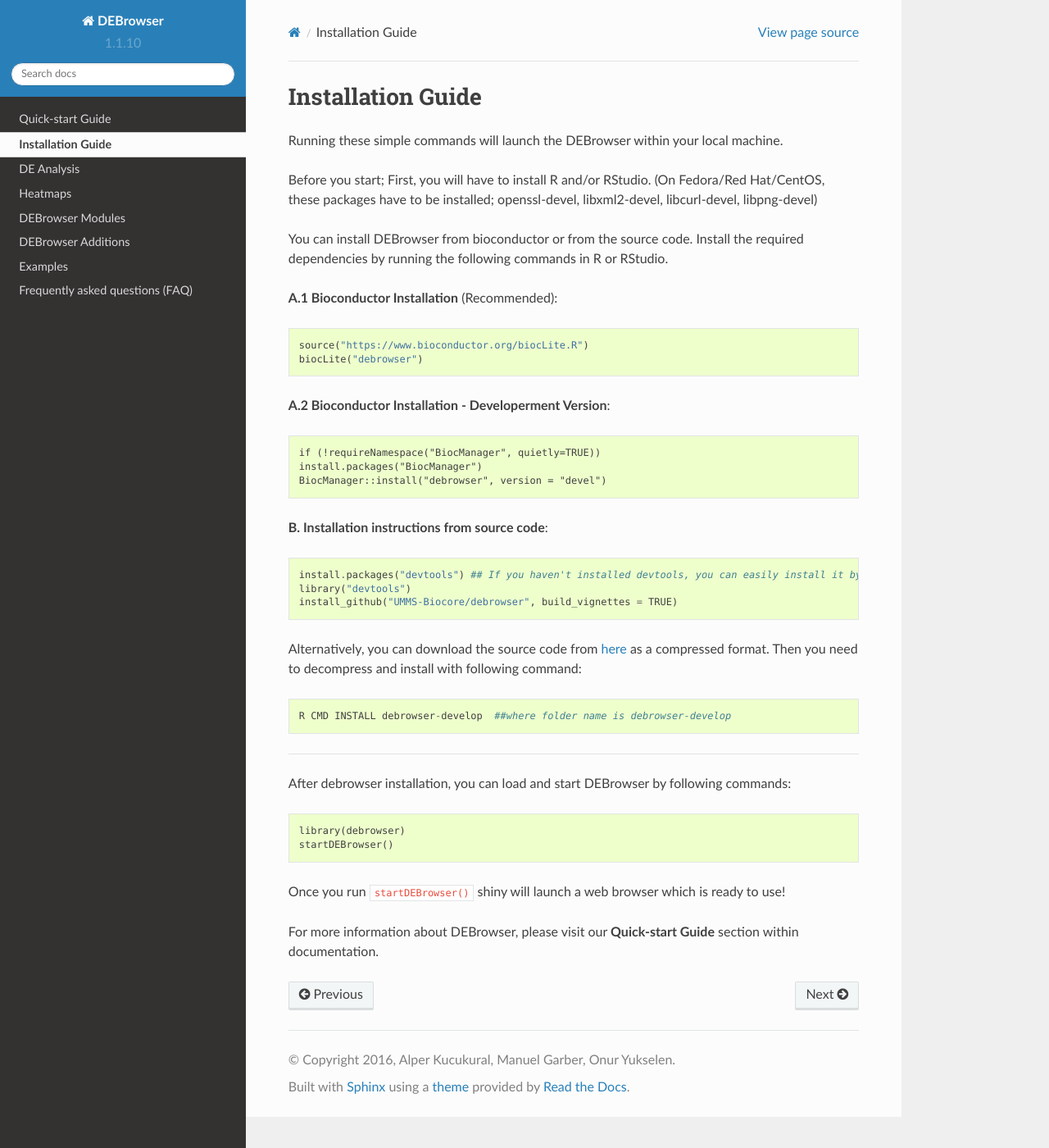
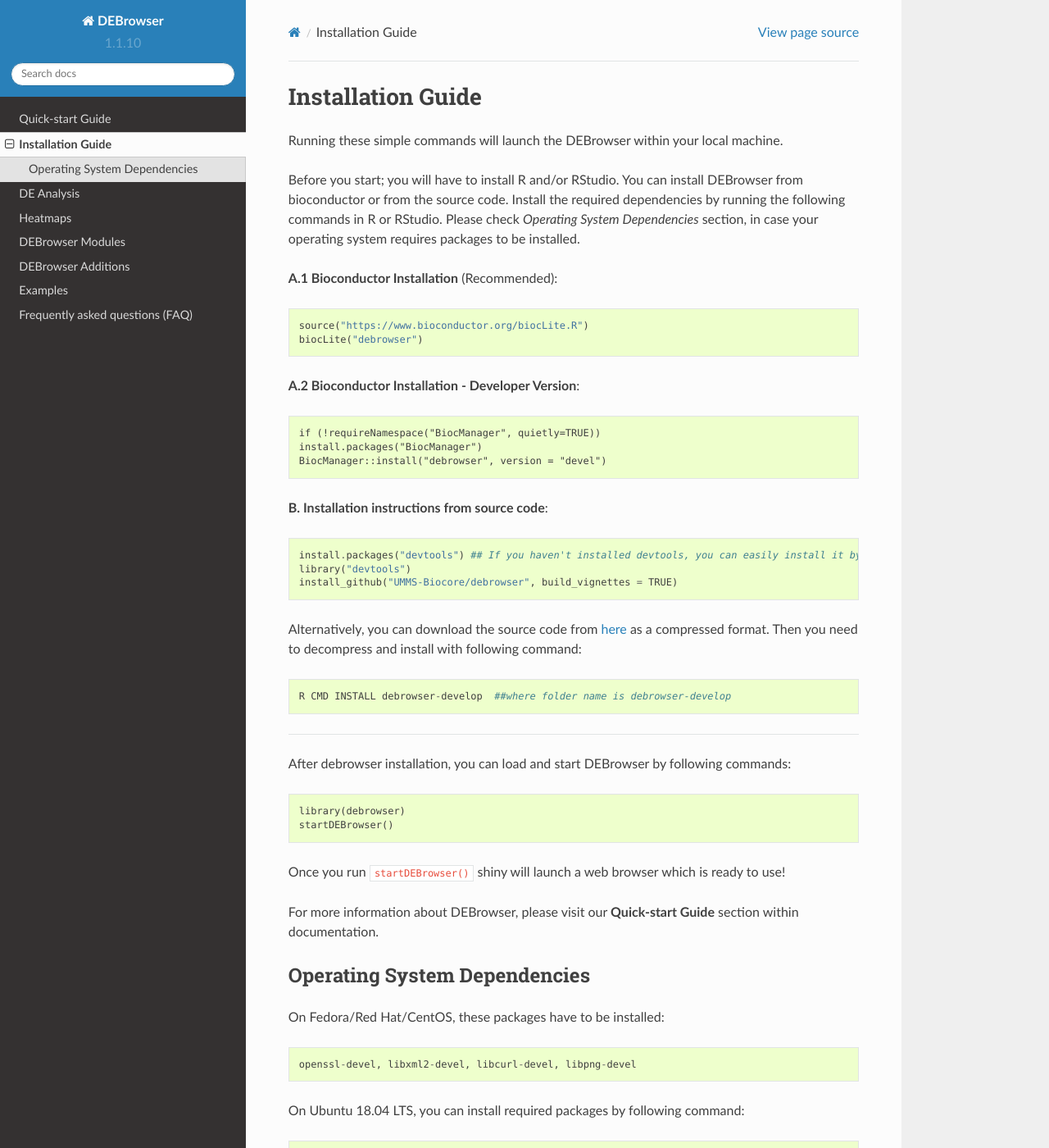
Before and after one commit to UMMS-Biocore/debrowser-docs, a Sphinx documentation site: the page built from docs/local/local.rst, in a window 1280 px wide and 1400 px high. Shown: the whole window at 82% size. Built offline with Sphinx 7.4.7 and the Read the Docs theme 2.0.0, drawn with Linux system fonts in a browser that asks for light colours; some of the changed text lies outside the part shown.

Commit message:
documentation updated.

```diff
--- a/docs/local/local.rst
+++ b/docs/local/local.rst
@@ -6,19 +6,16 @@
 Running these simple commands will launch the DEBrowser within your local
 machine.
 
-Before you start;
-First, you will have to install R and/or RStudio.
-(On Fedora/Red Hat/CentOS, these packages have to be installed;
-openssl-devel, libxml2-devel, libcurl-devel, libpng-devel)
-
+Before you start; you will have to install R and/or RStudio.
 You can install DEBrowser from bioconductor or from the source code. Install the required dependencies by running the following commands in R or RStudio.
+Please check *Operating System Dependencies* section, in case your operating system requires packages to be installed.
 
 **A.1 Bioconductor Installation** (Recommended)::
 
     source("https://www.bioconductor.org/biocLite.R")
     biocLite("debrowser")
 
-**A.2 Bioconductor Installation - Developerment Version**::
+**A.2 Bioconductor Installation - Developer Version**::
 
     if (!requireNamespace("BiocManager", quietly=TRUE))
     install.packages("BiocManager")
@@ -44,3 +41,14 @@
 Once you run ``startDEBrowser()`` shiny will launch a web browser which is ready to use!
 
 For more information about DEBrowser, please visit our **Quick-start Guide** section within documentation.
+
+Operating System Dependencies
+=============================
+
+On Fedora/Red Hat/CentOS, these packages have to be installed::
+
+    openssl-devel, libxml2-devel, libcurl-devel, libpng-devel
+
+On Ubuntu 18.04 LTS, you can install required packages by following command::
+
+    sudo apt-get install libcurl4-openssl-dev libssl-dev libv8-3.14-dev udunits-bin libudunits2-* libxml2-dev
```
Also changed, not shown: 11 other files.
